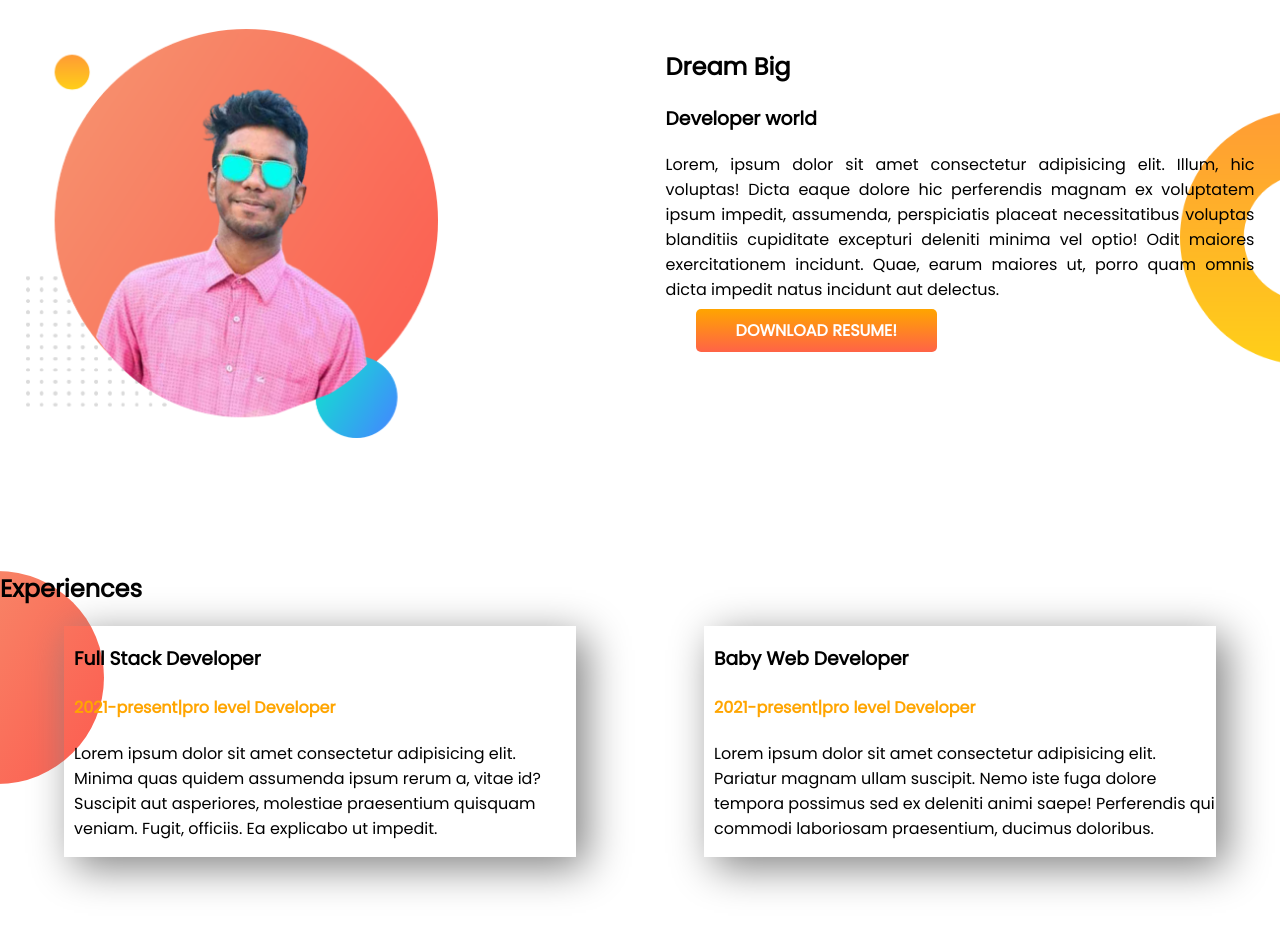
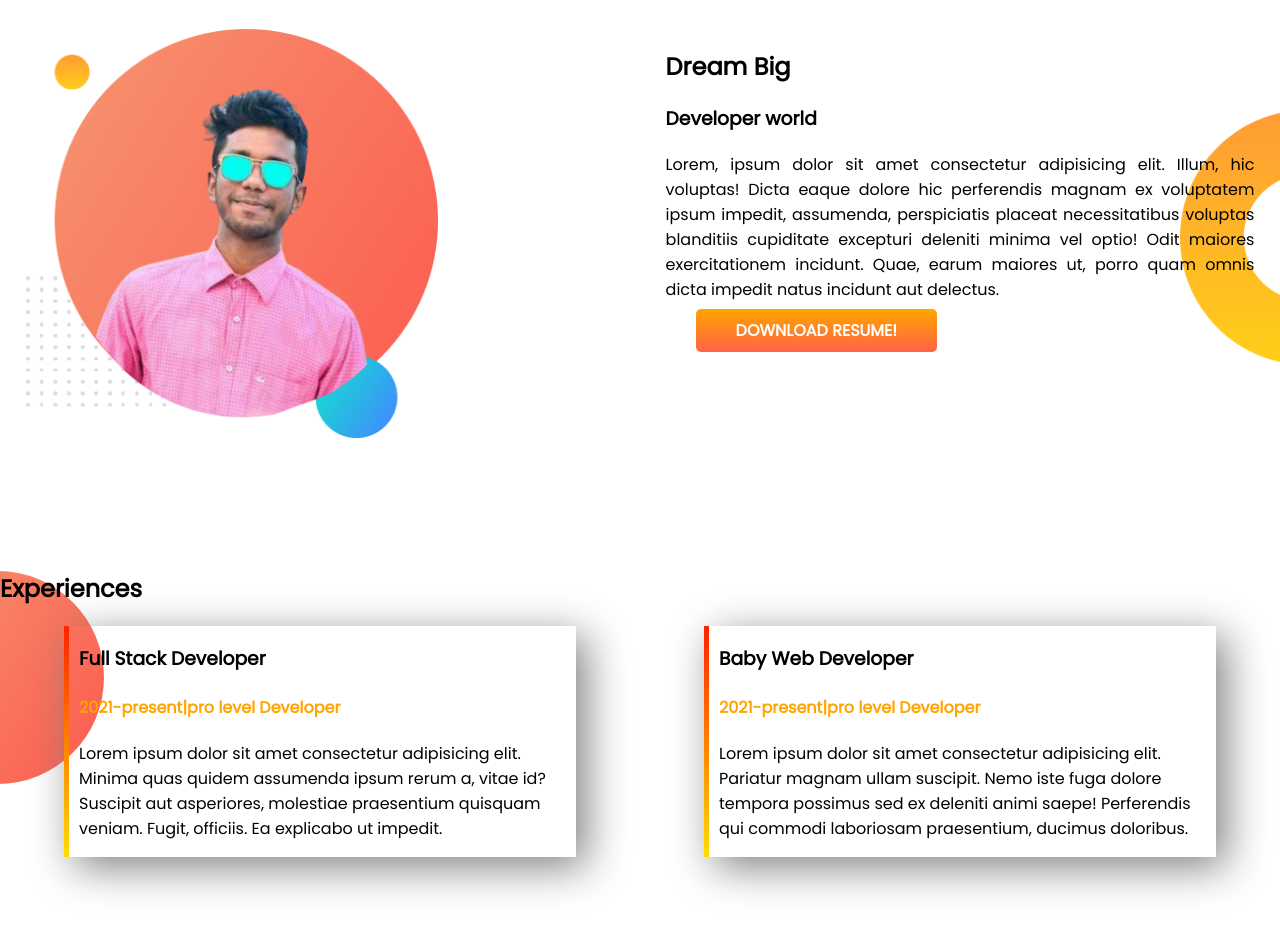
Before and after one commit to safin-peal222/developer-portfolio, a plain HTML site: page index.html in a window 1280 px wide. Shown: the part 564-1495 px from the top of the page. Drawn offline with Linux system fonts and the light colour scheme.

Commit message:
gradient added

```diff
--- a/style.css
+++ b/style.css
@@ -50,6 +50,8 @@ h1 {
   margin-left: 5%;
   padding-left: 10px;
   margin-right: 5%;
+  border-left: 5px solid red;
+  border-image: linear-gradient(to bottom, red, yellow) 30;
 }
 #experiences {
   background-image: url(./images/exp-bg.png);
```
